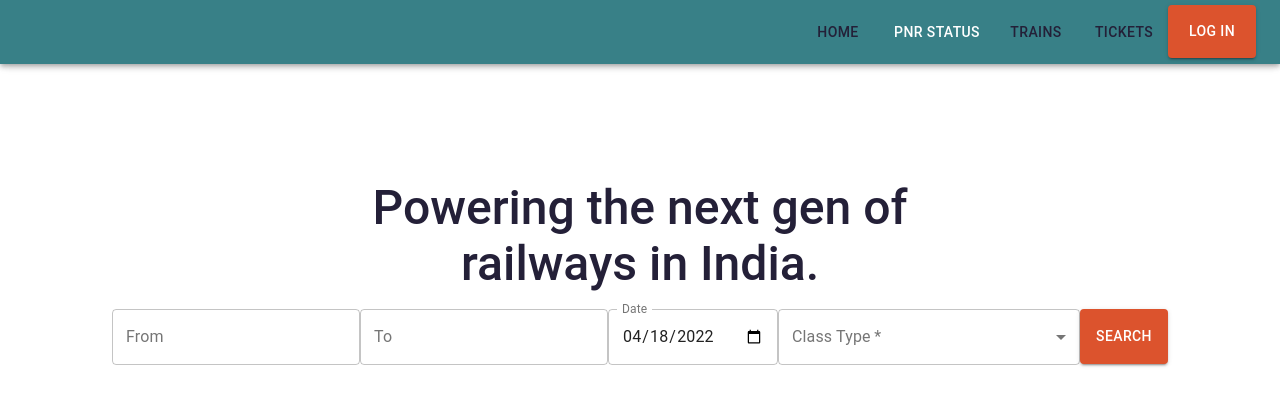
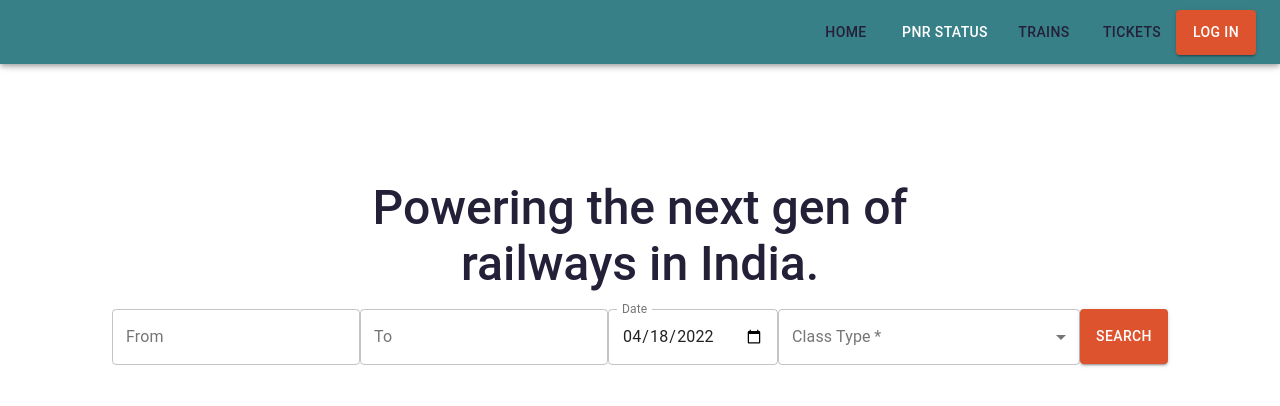
Before and after one commit to MohitJain617/NEXTRail, a React app in the folder NEXTRail/frontend/: page / in a window 1280 px wide. Shown: the top 406 px of the page. Built offline with nearby package versions, Linux system fonts and the light colour scheme; the HTML template or start-up script is replaced by a standard one.

Commit message:
Update NavBar.js
Fixed navbar login size/position

```diff
--- a/NEXTRail/frontend/src/components/NavBar.js
+++ b/NEXTRail/frontend/src/components/NavBar.js
@@ -69,9 +69,10 @@ export default class NavBar extends Component {
                   style={{
                     backgroundColor: "#DC532D",
                     color: "#FFFFFF",
-                    width: "88px",
-                    height: "53px",
+                    width: "80px",
+                    height: "45px",
                     fontSize: "14px",
+                    marginTop: "5px",
                   }}
                   variant="contained"
                 >
```
